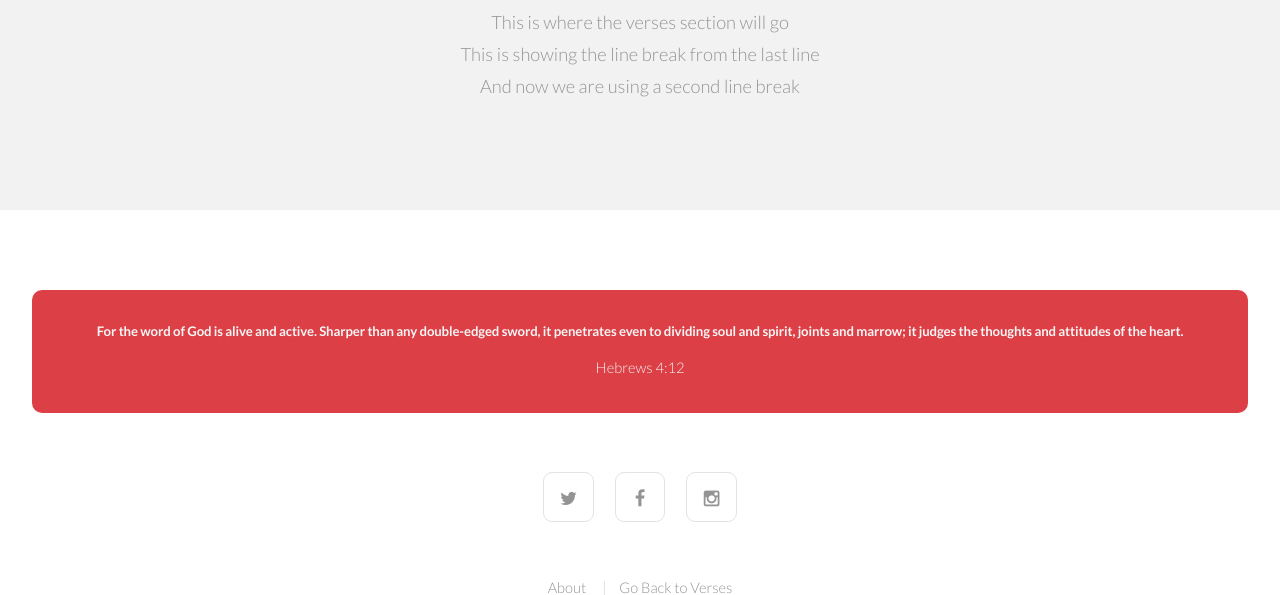
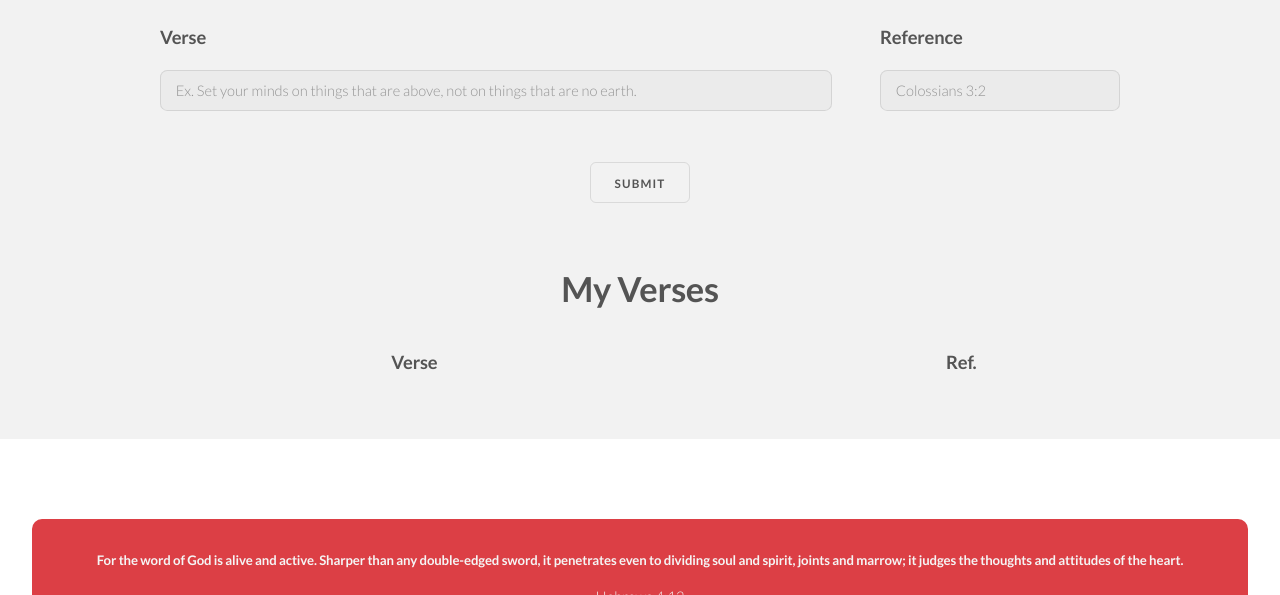
Before and after one commit to andy-han/fk-coding-class, a plain HTML site: page index.html in a window 1280 px wide. Shown: the part 635-1230 px from the top of the page. Drawn offline with Linux system fonts and the light colour scheme.

Commit message:
all lesson 2 done, need to do cw and hw for lesson 3

```diff
--- a/index.html
+++ b/index.html
@@ -2,11 +2,12 @@
 
 <html>
 <head>
-		<title> </title>
-		<meta http-equiv="content-type" content="text/html; charset=utf-8" />
-		<meta name="description" content="" />
-		<meta name="keywords" content="" />
-		<!--[if lte IE 8]><script src="css/ie/html5shiv.js"></script><![endif]-->
+    <title></title>
+    <meta http-equiv="content-type" content="text/html; charset=utf-8"/>
+    <meta name="description" content=""/>
+    <meta name="keywords" content=""/>
+    <!--[if lte IE 8]>
+    <script src="css/ie/html5shiv.js"></script><![endif]-->
     <script src="js/jquery.min.js"></script>
     <script src="js/jquery.dropotron.min.js"></script>
     <script src="js/jquery.scrollgress.min.js"></script>
@@ -16,13 +17,15 @@
     <script src="js/skel-layers.min.js"></script>
     <script src="js/init.js"></script>
     <noscript>
-			<link rel="stylesheet" href="css/skel.css" />
-			<link rel="stylesheet" href="css/style.css" />
-			<link rel="stylesheet" href="css/style-xlarge.css" />
-			<link rel="stylesheet" href="./styles.css" />
+        <link rel="stylesheet" href="css/skel.css"/>
+        <link rel="stylesheet" href="css/style.css"/>
+        <link rel="stylesheet" href="css/style-xlarge.css"/>
+        <link rel="stylesheet" href="./styles.css"/>
     </noscript>
-		<!--[if lte IE 9]><link rel="stylesheet" href="css/ie/v9.css" /><![endif]-->
-		<!--[if lte IE 8]><link rel="stylesheet" href="css/ie/v8.css" /><![endif]-->
+    <!--[if lte IE 9]>
+    <link rel="stylesheet" href="css/ie/v9.css"/><![endif]-->
+    <!--[if lte IE 8]>
+    <link rel="stylesheet" href="css/ie/v8.css"/><![endif]-->
 </head>
 <body class="landing">
 
@@ -40,9 +43,7 @@
 <!-- Banner -->
 <section id="banner">
     <div class="inner">
-				<!-- C.1-1 -->
         <h2>Central Coding Camp 2020</h2>
-				<!-- C.1-2 -->
         <p>A small website to help us learn how to code</p>
         <ul class="actions">
             <li><a href="#verses" class="button big scrolly">Go to Verses</a></li>
@@ -53,30 +54,52 @@
 <section id="verses" class="wrapper style1">
     <div class="container">
         <!-- H.2-EC Create the submission form, verse columns and headers -->
-					<!-- C.1-5 -->
         <header class="major">
-						<!-- C.1-3 -->
-						<h2>Verses</h2>
-						<!-- C.1-4 -->
-						<p>This is where the verses section will go<br />
-						This is showing the line break from the last line<br />
-						And now we are using a second line break</p>
-						<!-- C.2-1 -->
-<!--						<input type="submit" value="Click this button to add a verse!" onclick="addVerse()">-->
+            <h2>Add a Bible Verse</h2>
         </header>
+        <div style="display: flex; flex-flow: row wrap">
+            <div style="width: 70%">
+                <h3>Verse</h3>
+                <input type="text" id="verse-content" name="verse-content"
+                       placeholder="Ex. Set your minds on things that are above, not on things that are no earth.">
+            </div>
+            <div style="width: 5%">
+            </div>
+            <div style="width: 25%">
+                <h3>Reference</h3>
+                <input type="text" id="verse-ref" name="verse-ref" placeholder="Colossians 3:2"><br><br>
+            </div>
+        </div>
+        <div style="text-align: center; margin-bottom: 60px;">
+            <input type="submit" value="Submit" onclick="addVerse()">
+        </div>
+    </div>
+    <!-- Column Headings -->
+    <header class="major">
+        <h2>My Verses</h2>
+    </header>
+    <div id="verse-table-header" style="display: flex">
+        <div class="col-header first-col">
+            <h3>Verse</h3>
+        </div>
+        <div class="col-header second-col">
+            <h3>Ref.</h3>
+        </div>
+        <div class="col-header third-col">
+            <h3></h3>
+        </div>
     </div>
 </section>
 
 <!-- Lower Banner -->
-		<!-- C.1-8 -->
 <div class="inspirational-verse">
-			<!-- C.1-6 -->
-			<h5 style="color: whitesmoke">For the word of God is alive and active. Sharper than any double-edged sword, it penetrates even to dividing soul and spirit, joints and marrow; it judges the thoughts and attitudes of the heart.</h5>
+    <h5 style="color: whitesmoke">For the word of God is alive and active. Sharper than any double-edged sword, it
+        penetrates even to dividing soul and spirit, joints and marrow; it judges the thoughts and attitudes of the
+        heart.</h5>
     <p style="color: whitesmoke; margin: 0">Hebrews 4:12</p>
 </div>
 
 <!-- Footer -->
-		<!-- C.1-7 -->
 <footer id="footer">
     <ul class="icons">
         <li><a href="https://twitter.com" class="icon fa-twitter"><span class="label">Twitter</span></a></li>
@@ -96,11 +119,12 @@
 
 <script>
     // H.2-1: Create a global variable to hold the number of verses we have on our page
+    var numberOfVerses = 0;
 
     function addVerse() {
 
         // H.2-2: Increment the number of verses we have on our page
-
+        numberOfVerses = numberOfVerses + 1;
 
         printTheNumberOfVerses();
         printOddOrEven();
@@ -108,11 +132,15 @@
 
     function printTheNumberOfVerses() {
         // H.2-3: log statement should print the total number of verses
-		console.log("This should print the number of verses there are")
+        console.log("The number of verses is: " + numberOfVerses)
     }
 
     function printOddOrEven() {
         // H.2-4: log statement should print "even" or "odd"
-		console.log("This should print even or odd depending on how many verses there are")
+        if (numberOfVerses % 2 === 0) {
+            console.log("The number of verses is even")
+        } else {
+            console.log("The number of verses is odd")
+        }
     }
 </script>
--- a/styles.css
+++ b/styles.css
@@ -1,4 +1,3 @@
-/*C.1-8*/
 .inspirational-verse {
     text-align: center;
     background-color: #DC3F45;
@@ -9,3 +8,37 @@
     margin-top: 5rem;
     border-radius: 10px;
 }
+
+/*H.2-EC Create the submission form, verse columns and headers*/
+/* Table columns
+================================== */
+.col-header {
+    text-align: center
+}
+
+.first-col {
+    width: 65%;
+    height: 100%;
+    display: flex;
+    flex-direction: column;
+    justify-content: center;
+    cursor: pointer;
+}
+
+.second-col {
+    width: 20%;
+    height: 100%;
+    display: flex;
+    flex-direction: column;
+    justify-content: center;
+    margin-left: 5px;
+    cursor: pointer;
+}
+
+.third-col {
+    width: 15%;
+    height: 100%;
+    display: flex;
+    flex-direction: column;
+    justify-content: center;
+}
```
Also changed, not shown: about.html (+31 -20 lines). Lines whose indentation alone changed are shown as unchanged.
